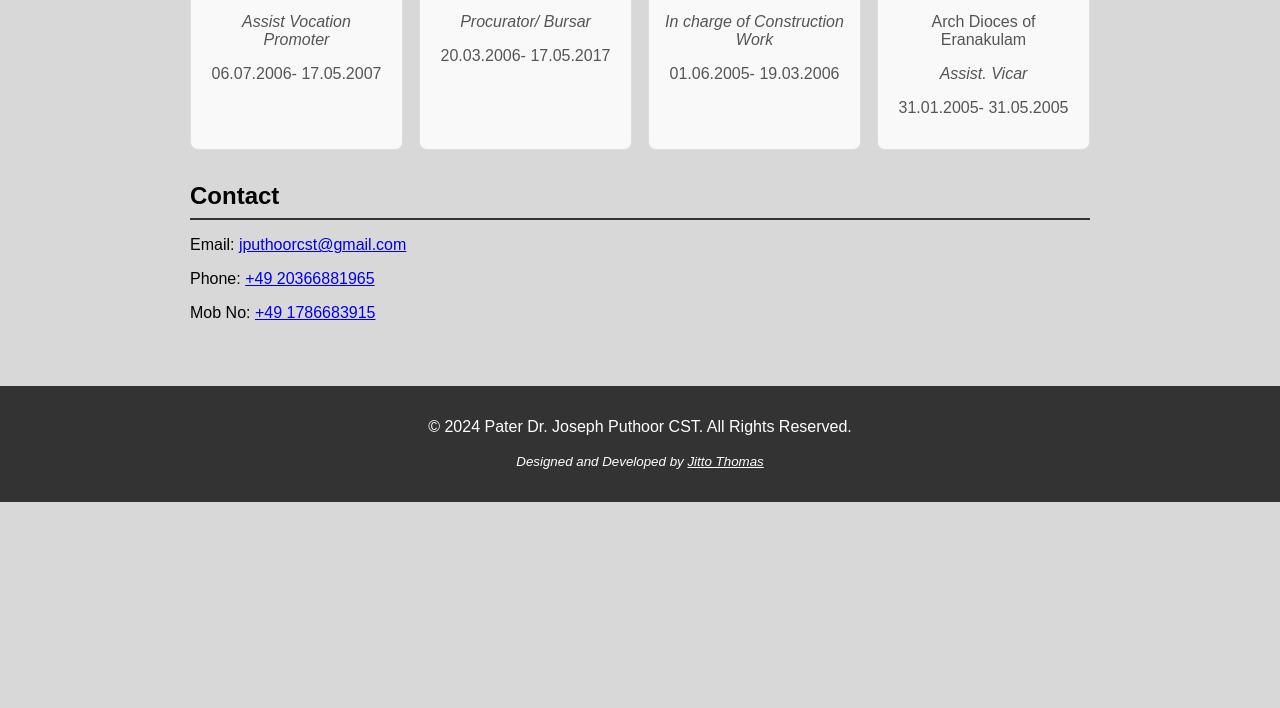
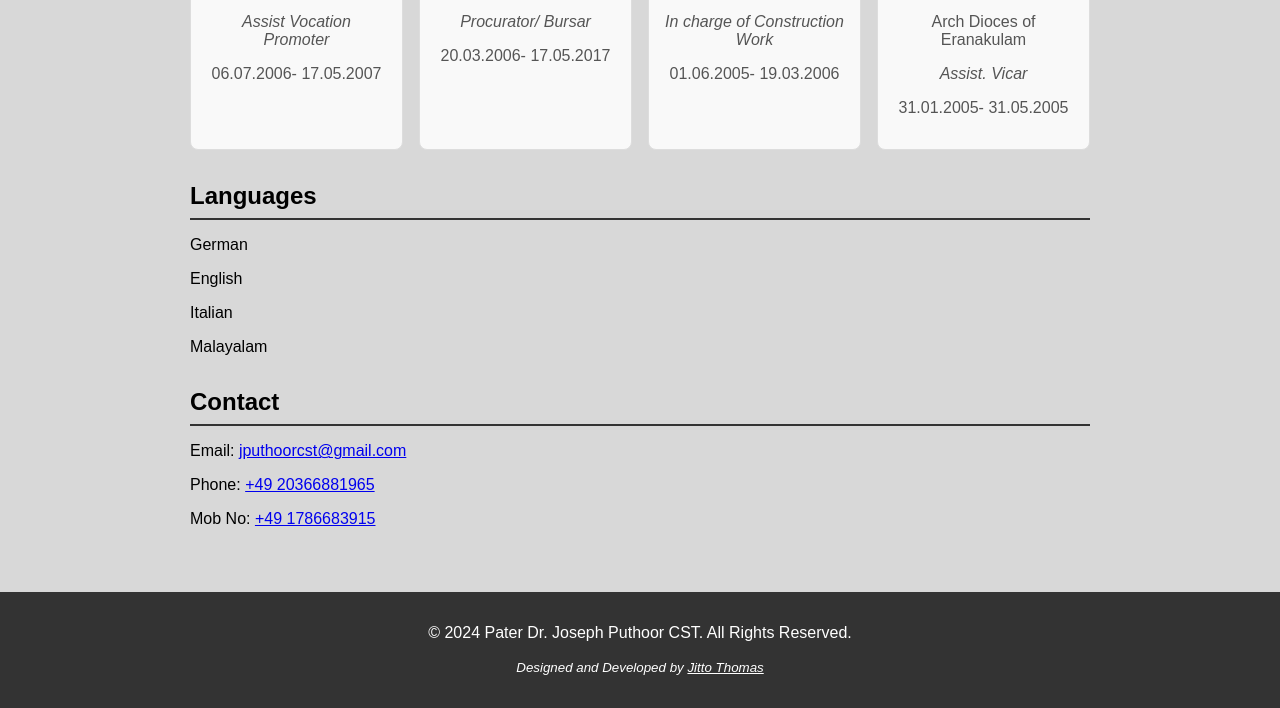
Before and after one commit to jitto1/PaterJoseph, a plain HTML site: page index.html in a window 1280 px wide. Shown: the part 3654-4362 px from the top of the page. Before the commit the page ends 4156 px from the top, so only its background shows below. Drawn offline with Linux system fonts and the light colour scheme.

Commit message:
Update index.html

```diff
--- a/index.html
+++ b/index.html
@@ -419,6 +419,16 @@
             </div>
         </section>
 
+
+        <section id="contact">
+            <h2>Languages</h2>
+            <p>German</p>
+            <p>English</p>
+            <p>Italian</p>
+            <p>Malayalam</p>
+        </section>
+
+
         <section id="contact">
             <h2>Contact</h2>
             <p>Email: <a href="mailto:jputhoorcst@gmail.com" target="_blank" class="icon">jputhoorcst@gmail.com</a></p>
```
